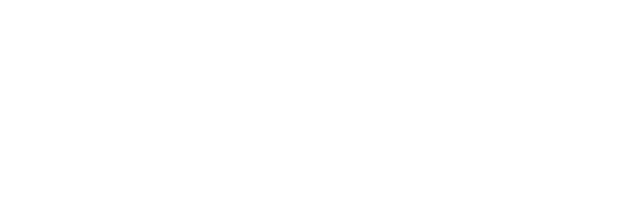
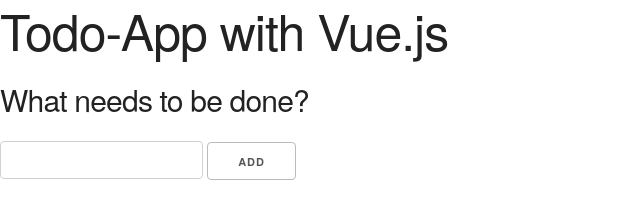
Before and after one commit to mgonza63/todoVue, a plain HTML site: page index.html in a window 1280 px wide. Shown: the whole page, without its empty margins (0-640 px from the left). Drawn offline with nearby package versions, Linux system fonts and the light colour scheme.

Commit message:
created form and vue methods that log the value of user's input

```diff
--- a/app.js
+++ b/app.js
@@ -0,0 +1,22 @@
+const app = new Vue ({
+    el: '#app',
+    data: {
+        title: 'Todo-App with Vue.js',
+        newTodo: '',
+        // create an empty array to push todos into
+        todos: [],
+    },
+    // object where functions go
+    methods: {
+        addTodo() {
+            // use 'this' to refer to the instance and access the data above
+            // push an object that includes the 'todo' and 'done' for future use
+            this.todos.push({
+                title: this.newTodo,
+                done: false,
+
+            })
+        }
+
+    }
+})
--- a/index.html
+++ b/index.html
@@ -3,13 +3,25 @@
 <head>
     <meta charset="UTF-8">
     <meta name="viewport" content="width=device-width, initial-scale=1.0">
-    <title>To Do App</title>
+    <title>To-Do List</title>
 
     <!-- Skeleton CSS -->
     <link rel="stylesheet" href="./css/normalize.css">
     <link rel="stylesheet" href="./css/skeleton.css">
 </head>
+
 <body>
+    <main id="app">
+        <h1>{{ title }}</h1>
+        <!-- vue's way of adding a function when this data is submitted. -> .prevent prevents Default -->
+        <form @submit.prevent="addTodo">
+            <label for="newTodo"><h4>What needs to be done?</h4></label>
+            <!-- v-model links with elements on your js file -->
+            <input v-model="newTodo" type="text" name="newTodo" id="newTodo">
+            <button type="submit" name="button">Add</button>
+
+        </form>
+    </main>
 
 
     <script src="https://cdn.jsdelivr.net/npm/vue/dist/vue.js"></script>
```
